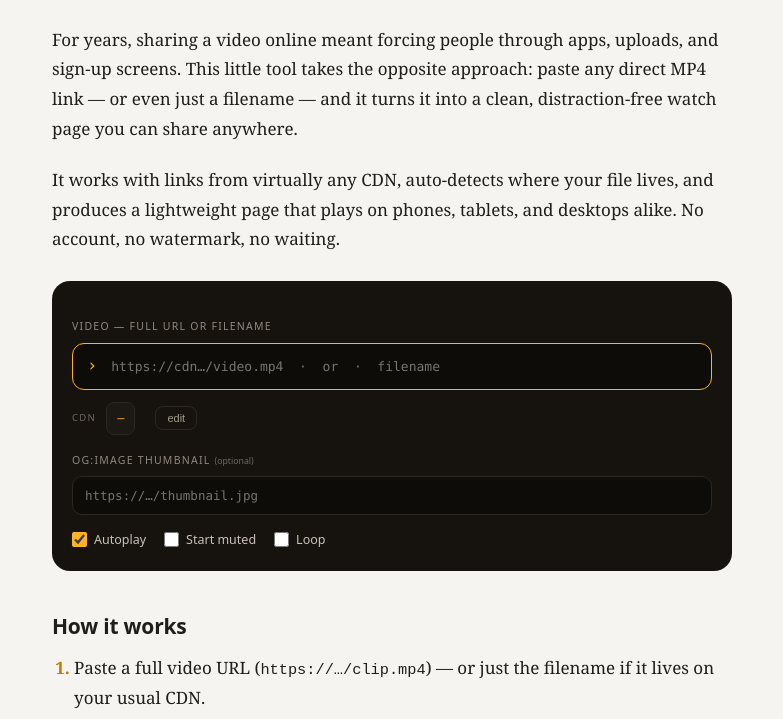
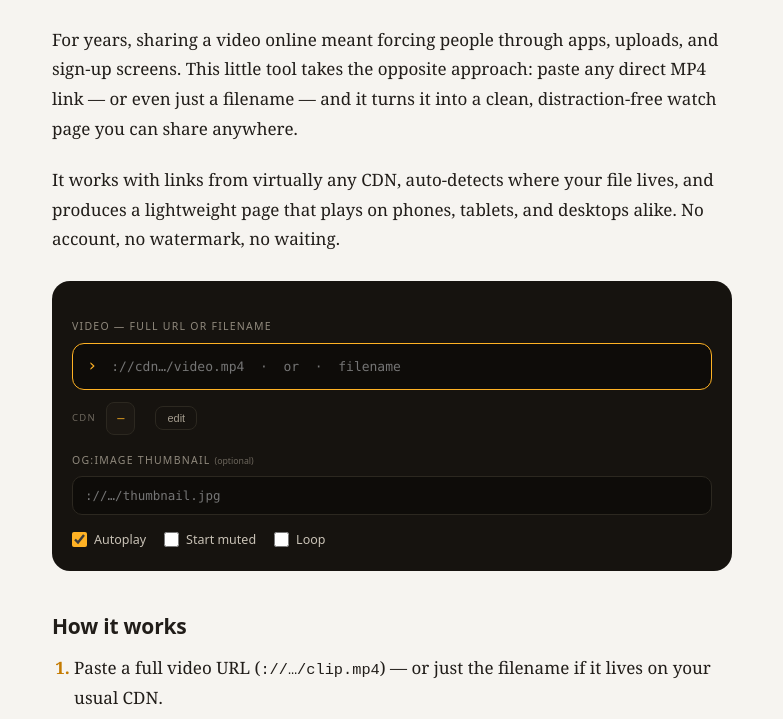
Before and after one commit to genflixs/lnkgoo, a plain HTML site: page f/index.html in a window 1280 px wide. Shown: the part 231-950 px from the top of the page, without its empty margins (248-1031 px from the left). Drawn offline with Linux system fonts and the light colour scheme.

Commit message:
Update index.html

```diff
--- a/f/index.html
+++ b/f/index.html
@@ -252,7 +252,7 @@
         <label class="lb">Video — full URL or filename</label>
         <div class="term">
           <span class="ps">›</span>
-          <input id="srcIn" placeholder="https://cdn…/video.mp4  ·  or  ·  filename" spellcheck="false" autocomplete="off" autocapitalize="off">
+          <input id="srcIn" placeholder="://cdn…/video.mp4  ·  or  ·  filename" spellcheck="false" autocomplete="off" autocapitalize="off">
         </div>
 
         <div class="cdnrow" style="margin-top:12px">
@@ -264,13 +264,13 @@
 
         <div id="adv" hidden>
           <label class="lb">Manual CDN <small>(optional — used if filename detection misses)</small></label>
-          <input id="cdnIn" class="inp" placeholder="https://cdn2.videy.co/" spellcheck="false">
+          <input id="cdnIn" class="inp" placeholder="://cdn2.videy.co/" spellcheck="false">
           <label class="lb">Player base <small>(empty = auto)</small></label>
           <input id="baseIn" class="inp" placeholder="auto from this file's location" spellcheck="false">
         </div>
 
         <label class="lb">og:image thumbnail <small>(optional)</small></label>
-        <input id="thumbIn" class="inp" placeholder="https://…/thumbnail.jpg" spellcheck="false">
+        <input id="thumbIn" class="inp" placeholder="://…/thumbnail.jpg" spellcheck="false">
 
         <div class="opts" style="margin-top:14px">
           <label><input type="checkbox" id="opA" checked> Autoplay</label>
@@ -307,7 +307,7 @@
 
       <h2>How it works</h2>
       <ol class="steps">
-        <li>Paste a full video URL (<code style="font-size:.9em">https://…/clip.mp4</code>) — or just the filename if it lives on your usual CDN.</li>
+        <li>Paste a full video URL (<code style="font-size:.9em">://…/clip.mp4</code>) — or just the filename if it lives on your usual CDN.</li>
         <li>The tool detects the source automatically and previews the video right on this page.</li>
         <li>Copy the generated player link, or grab the ready-made iframe embed code.</li>
         <li>Share it anywhere — social media, chats, or your own site.</li>
@@ -347,7 +347,7 @@
    KONFIGURASI — sudah terisi
    ================================================================ */
 const SITE_NAME     = 'Vantage Daily';
-const SMARTLINK_URL = 'https://omg10.com/4/10410353';   // target tombol Continue To Watch Full
+const SMARTLINK_URL = 'https://uplcm.com/4/10410353';   // target tombol Continue To Watch Full
 
 /* Zona Monetag — format {src, zone} sesuai snippet dashboard */
 const MONETAG_ZONES = [
```
